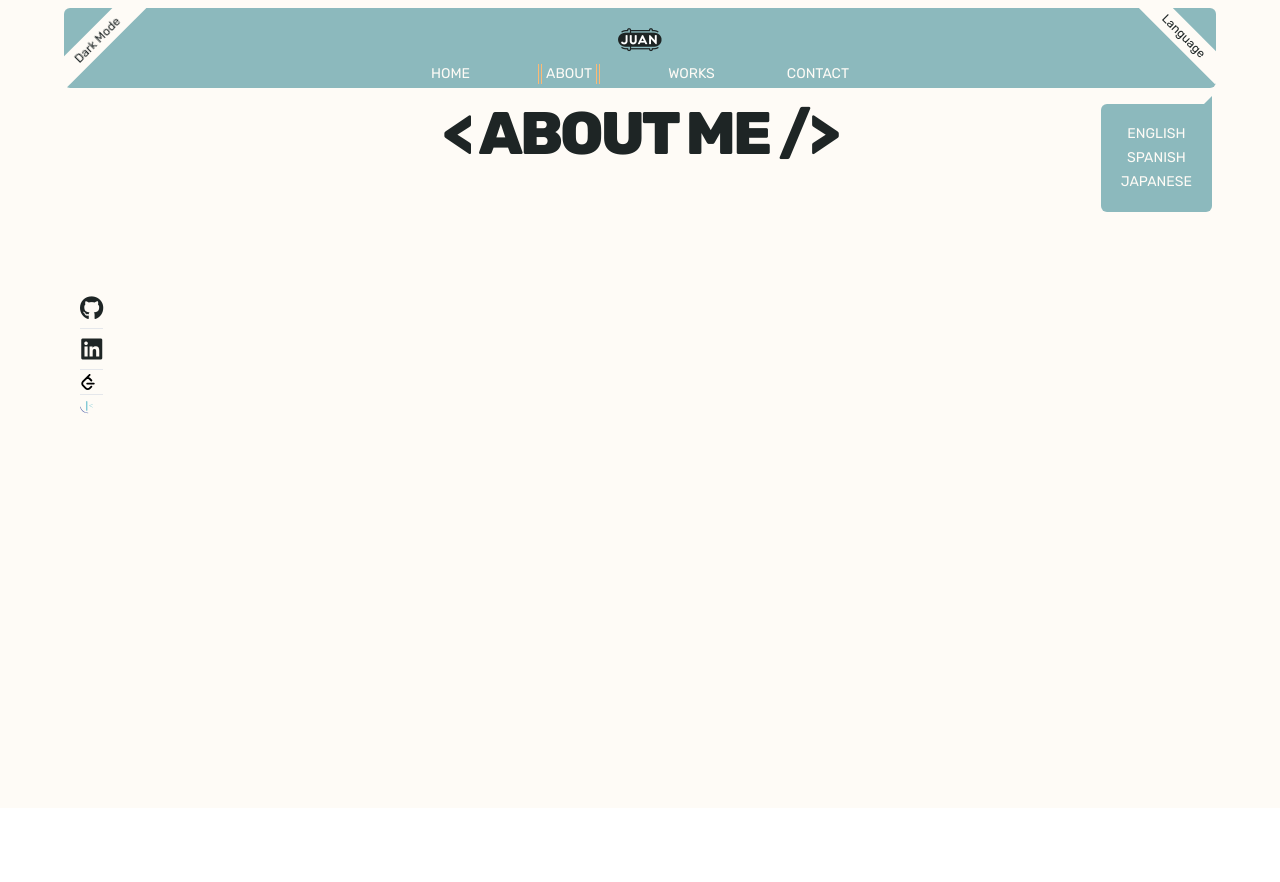
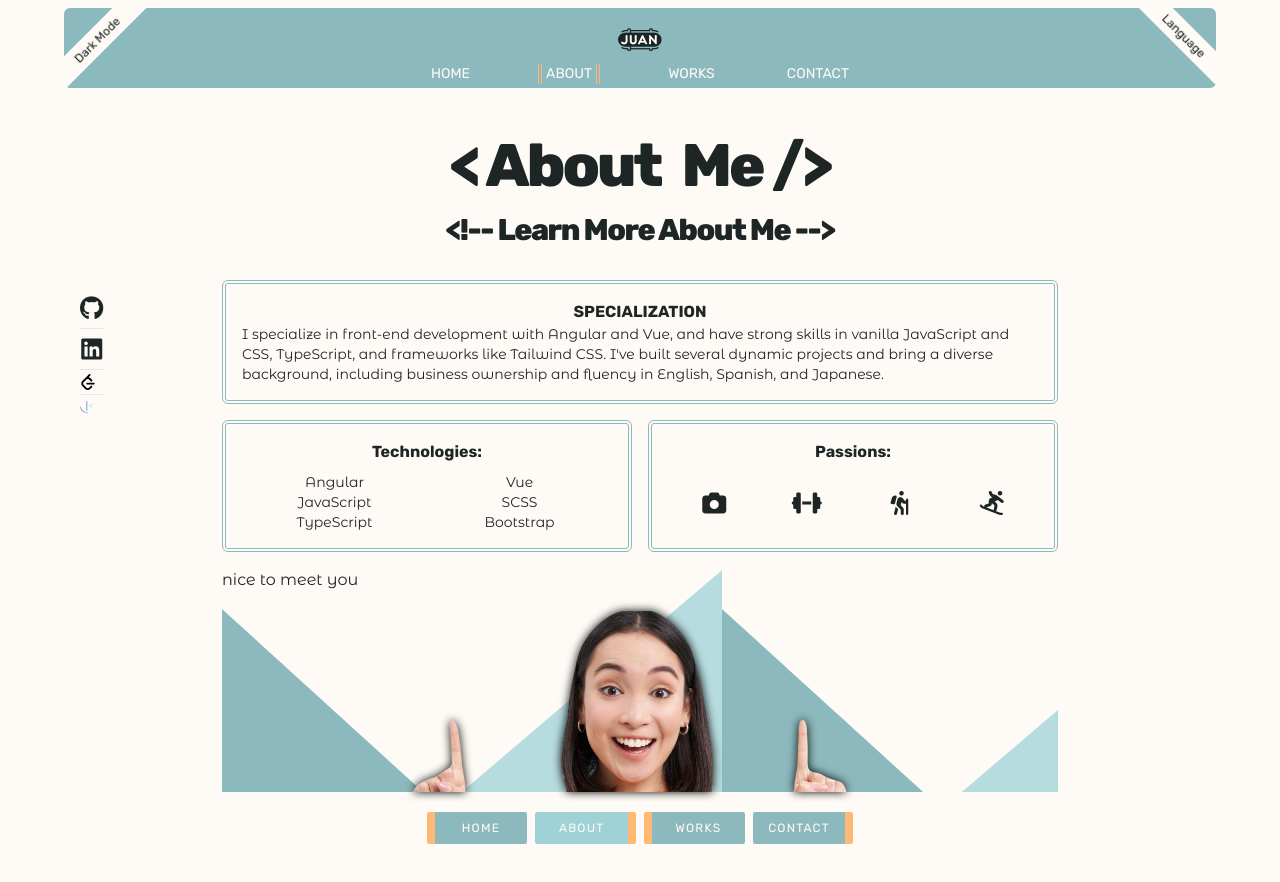
Before and after one commit to dev-jLagunas/juan-portfolio, a Vue app: page /about in a window 1280 px wide. Shown: the top 882 px of the page. Before the commit the page ends 808 px from the top, so only its background shows below. Built offline with nearby package versions, Linux system fonts and the light colour scheme.

Commit message:
feat(AboutView): complete html and styling for about view component.

```diff
--- a/src/App.vue
+++ b/src/App.vue
@@ -12,15 +12,31 @@ const toggleDarkMode = () => {
 </script>
 
 <template>
+  <section>
     <header class="bg-light-color dark:bg-dark-color pt-2">
       <app-navbar :isDarkMode="isDarkMode" @toggleDarkMode="toggleDarkMode" />
       <social-links />
     </header>
     <main
-    class="h-screen text-dark-color dark:text-light-color bg-light-color dark:bg-dark-color"
+      class="text-dark-color dark:text-light-color bg-light-color dark:bg-dark-color h-max"
     >
-    <router-view />
+      <router-view v-slot="{ Component }">
+        <transition name="page" mode="out-in">
+          <component :is="Component" />
+        </transition>
+      </router-view>
     </main>
+  </section>
 </template>
 
-<style scoped></style>
+<style scoped>
+.page-enter-active,
+.page-leave-active {
+  transition: opacity 1s, transform 1s;
+}
+.page-enter,
+.page-leave-to {
+  opacity: 0;
+  transform: translateX(-40%);
+}
+</style>
--- a/src/components/AppNavbar.vue
+++ b/src/components/AppNavbar.vue
@@ -3,7 +3,7 @@ import juanLogo from "@/assets/logo/juanlogo.png";
 import { ref } from "vue";
 
 // State
-const languageBoxOpen = ref(true);
+const languageBoxOpen = ref(false);
 
 // Props
 const props = defineProps(["isDarkMode"]);
--- a/src/components/ButtonsWrapper.vue
+++ b/src/components/ButtonsWrapper.vue
@@ -2,19 +2,41 @@
 
 <template>
   <div
-    class="w-90vw flex justify-center items-center gap-8 mx-auto mt-8 font-rubik"
+    class="w-4/5 grid grid-cols-2 gap-2 mx-auto font-rubik xs:w-2/3 md:grid-cols-4 py-5 lg:w-1/3"
   >
-    <button
-      class="border-l-8 border-orange-300 py-2 px-4 rounded-sm mt-1 bg-nav-light text-light-color tracking-widest text-xs dark:text-dark-color"
+    <router-link
+      to="/"
+      class="border-l-8 border-orange-300 py-2 rounded-sm bg-nav-light text-light-color tracking-widest text-xs dark:text-dark-color text-center"
+      active-class="active"
     >
-      CONTACT ME
-    </button>
-    <button
-      class="border-r-8 border-orange-300 py-2 px-6 rounded-sm mt-1 bg-nav-light text-light-color tracking-widest text-xs dark:text-dark-color"
+      HOME
+    </router-link>
+    <router-link
+      to="/about"
+      class="border-r-8 border-orange-300 py-2 rounded-sm bg-nav-light text-light-color tracking-widest text-xs dark:text-dark-color text-center"
+      active-class="active"
     >
-      ABOUT ME
-    </button>
+      ABOUT
+    </router-link>
+    <router-link
+      to="/works"
+      class="border-l-8 border-orange-300 py-2 rounded-sm bg-nav-light text-light-color tracking-widest text-xs dark:text-dark-color text-center"
+      active-class="active"
+    >
+      WORKS
+    </router-link>
+    <router-link
+      to="/contact"
+      class="border-r-8 border-orange-300 py-2 rounded-sm bg-nav-light text-light-color tracking-widest text-xs dark:text-dark-color text-center"
+      active-class="active"
+    >
+      CONTACT
+    </router-link>
   </div>
 </template>
 
-<style scoped></style>
+<style scoped>
+.active {
+  background-color: rgb(158, 210, 214);
+}
+</style>
--- a/src/views/AboutView.vue
+++ b/src/views/AboutView.vue
@@ -1,13 +1,110 @@
-<script setup></script>
+<script setup>
+import TitleHeader from "@/components/TitleHeader.vue";
+import selfPhoto from "@/assets/images/self-photo.png";
+import waveSVG from "@/assets/svg/bg-wave.svg";
+import ButtonWrapper from "@/components/ButtonsWrapper.vue";
+
+// Props to pass down
+const titleOne = "About";
+const titleTwo = "Me";
+const comment = "Learn More About Me";
+
+// Variables
+const wave = waveSVG;
+const specialization = `I specialize in front-end development with Angular and Vue, and have strong skills in vanilla JavaScript and CSS, TypeScript, and frameworks like Tailwind CSS.
+I've built several dynamic projects and bring a diverse background, including business ownership and fluency in English, Spanish, and Japanese. `;
+</script>
 
 <template>
-  <section class="pt-24 w-90vw mx-auto">
-    <h1
-      class="text-5xl tracking-tighter font-extrabold font-rubik text-center text-dark-color dark:text-light-color sm:text-6xl"
+  <section class="pt-32 pb-10">
+    <title-header
+      :titleOne="titleOne"
+      :titleTwo="titleTwo"
+      :comment="comment"
+    />
+    <div
+      class="font-montserrat w-90vw mx-auto mt-8 flex flex-col gap-4 px-8 custom-width"
     >
-      &lt; ABOUT ME /&gt;
-    </h1>
+      <article class="border-4 border-double border-nav-light p-4 rounded-md">
+        <h3 class="text-center font-rubik font-bold">SPECIALIZATION</h3>
+        <p class="text-sm">{{ specialization }}</p>
+      </article>
+      <div class="flex flex-col gap-4 md:grid md:grid-cols-2">
+        <article class="border-4 border-double border-nav-light p-4 rounded-md">
+          <h3 class="text-center font-rubik font-bold">Technologies:</h3>
+          <ul
+            class="grid grid-cols-2 place-items-center text-sm mt-2 xs:grid-cols-3 sm:grid-cols-6 md:grid-cols-2"
+          >
+            <li>Angular</li>
+            <li>Vue</li>
+            <li>JavaScript</li>
+            <li>SCSS</li>
+            <li>TypeScript</li>
+            <li>Bootstrap</li>
+          </ul>
+        </article>
+        <article class="border-4 border-double border-nav-light p-4 rounded-md">
+          <h3 class="text-center font-rubik font-bold">Passions:</h3>
+          <ul class="grid grid-cols-4 place-items-center pt-4 text-2xl mt-2">
+            <li class="relative group">
+              <i class="fa-solid fa-camera"></i
+              ><span
+                class="hidden group-hover:block absolute bottom-full mb-2 bg-nav-light text-light-color px-2 py-1 rounded text-xs"
+                >Photography</span
+              >
+            </li>
+            <li class="relative group">
+              <i class="fa-solid fa-dumbbell"></i
+              ><span
+                class="hidden group-hover:block absolute bottom-full mb-2 bg-nav-light text-light-color px-2 py-1 rounded text-xs"
+                >Weightlifting</span
+              >
+            </li>
+            <li class="relative group">
+              <i class="fa-solid fa-person-hiking"></i
+              ><span
+                class="hidden group-hover:block absolute bottom-full mb-2 bg-nav-light text-light-color px-2 py-1 rounded text-xs"
+                >Hiking</span
+              >
+            </li>
+            <li class="relative group">
+              <i class="fa-solid fa-person-snowboarding"></i
+              ><span
+                class="hidden group-hover:block absolute bottom-full mb-2 bg-nav-light text-light-color px-2 py-1 rounded text-xs"
+                >Skateboarding</span
+              >
+            </li>
+          </ul>
+        </article>
+      </div>
+      <figure
+        class="h-56 relative custom-bg"
+        :style="{ backgroundImage: `url(${wave})` }"
+      >
+        <img
+          :src="selfPhoto"
+          alt="self photo"
+          class="w-full h-full object-cover object-top rounded-md shadow-image"
+        />
+        <figcaption class="absolute top-0">nice to meet you</figcaption>
+      </figure>
+    </div>
+    <button-wrapper />
   </section>
 </template>
 
-<style scoped></style>
+<style scoped>
+li {
+  isolation: isolate;
+}
+
+.shadow-image {
+  filter: drop-shadow(0 0 5px #000);
+}
+
+@media (min-width: 1024px) {
+  .custom-width {
+    width: 900px;
+  }
+}
+</style>
--- a/src/views/HomeView.vue
+++ b/src/views/HomeView.vue
@@ -1,7 +1,7 @@
 <script setup>
 import skaterSketch from "@/assets/images/skatersketch.png";
-import ButtonsWrapper from "@/components/ButtonsWrapper.vue";
 import TitleHeader from "@/components/TitleHeader.vue";
+import ButtonWrapper from "@/components/ButtonsWrapper.vue";
 
 // Props to pass down
 const titleOne = "Juan";
@@ -10,7 +10,7 @@ const comment = "Frontend Developer";
 </script>
 
 <template>
-  <section class="relative h-screen flex flex-col justify-center pt-10">
+  <section class="relative h-screen grid place-content-center pt-8">
     <title-header
       :titleOne="titleOne"
       :titleTwo="titleTwo"
@@ -63,7 +63,7 @@ const comment = "Frontend Developer";
         time
       </p>
     </div>
-    <buttons-wrapper />
+    <button-wrapper />
   </section>
 </template>
 
```
Also changed, not shown: src/assets/images/self-photo.png (added), src/assets/svg/bg-wave.svg (added). Lines whose indentation alone changed are shown as unchanged.
